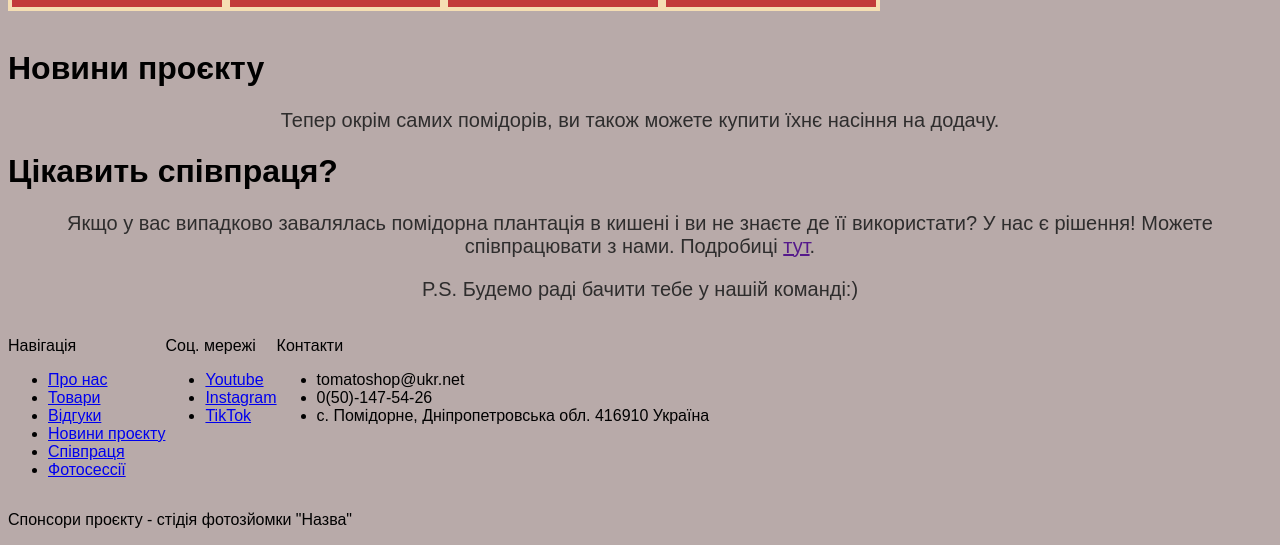
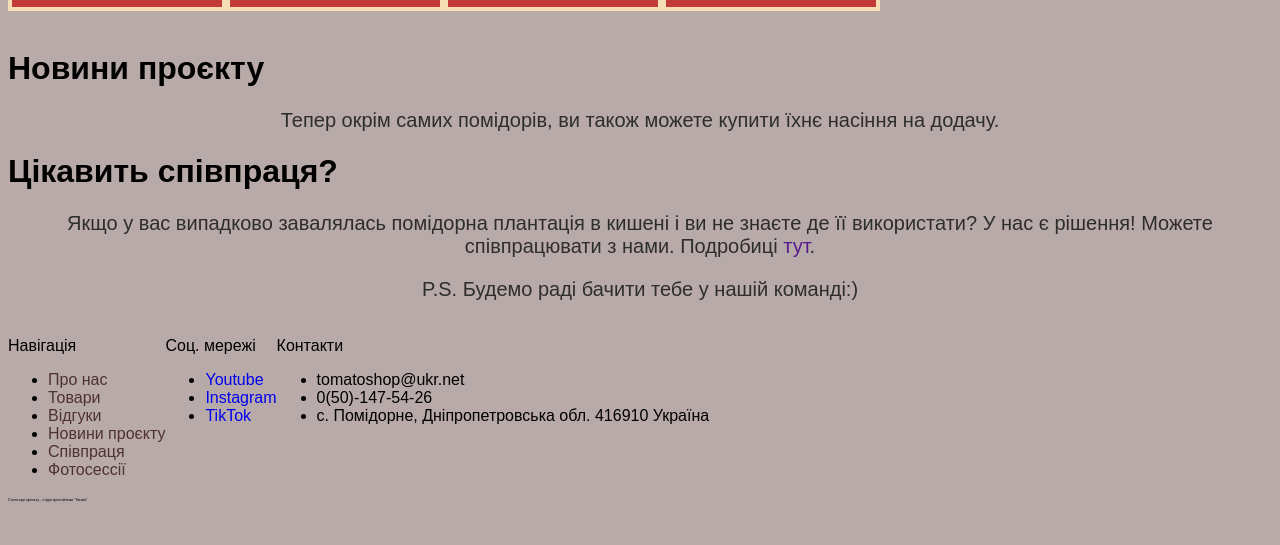
Before and after one commit to tensidss/-, a plain HTML site: page index.html in a window 1280 px wide. Shown: the part 1820-2365 px from the top of the page. After the commit the page ends 2330 px from the top, so only its background shows below. Drawn offline with Linux system fonts and the light colour scheme.

Commit message:
Update style.css

```diff
--- a/style.css
+++ b/style.css
@@ -28,7 +28,7 @@ nav a{
     margin: 25px;
     transition: 0.5s;
 }
-nav{
+body nav{
     background-color: #e29e9e;
     border: 4px dotted #b51105;
     text-align: center;
@@ -324,6 +324,24 @@ nav a:hover{
    height: 350px;
     transition: 1s;}
 
+main a{
+    text-decoration: none;
+}
 .foot{
     display: flex;
 }
+footer a{
+    text-decoration: none;
+}
+.footnav a{
+    color: #4e3230;
+    transition: 0.4s;
+}
+.footnav a:hover{
+    color: #9c1006;
+    font-size: 20px;
+    transition: 0.3s;
+}
+.sponsors{
+    font-size: 3.7px;
+}
```
